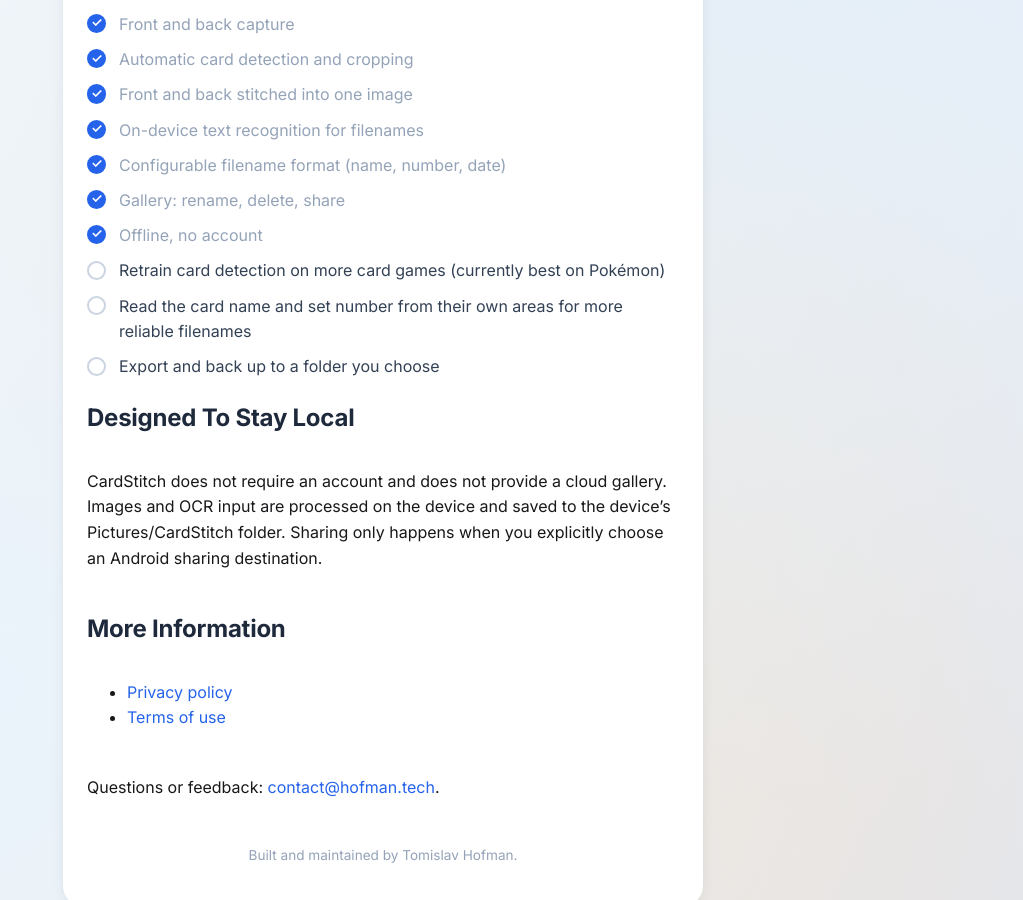
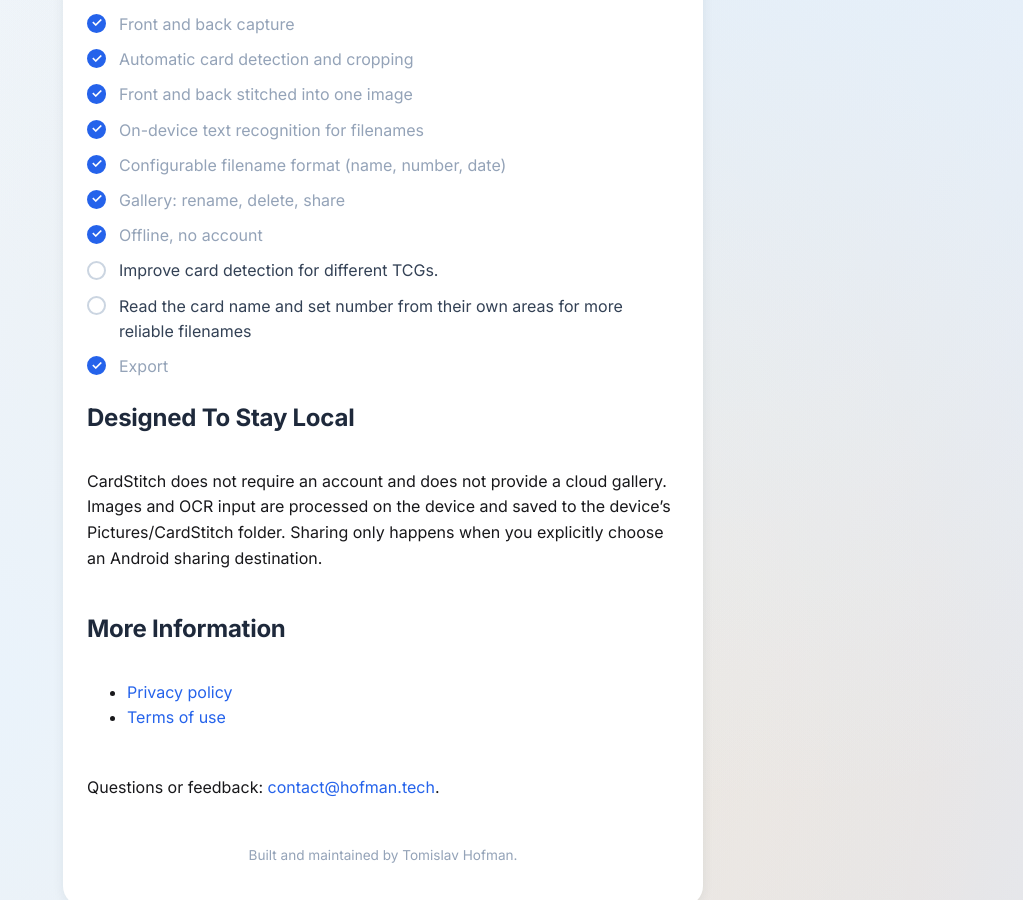
Before and after one commit to tomislavhofman/tomislavhofman.github.io, a Jekyll site: the page built from cardstitch/index.md, in a window 1280 px wide and 900 px high, scrolled down 582 px. Shown: the whole window, without its empty margins (257-1280 px from the left). Built offline with Jekyll 4.4.1, drawn with Linux system fonts in a browser that asks for light colours.

Commit message:
docs: Update CardStitch roadmap wording

```diff
--- a/cardstitch/index.md
+++ b/cardstitch/index.md
@@ -24,9 +24,9 @@
   <li class="done">Configurable filename format (name, number, date)</li>
   <li class="done">Gallery: rename, delete, share</li>
   <li class="done">Offline, no account</li>
-  <li>Retrain card detection on more card games (currently best on Pokémon)</li>
+  <li>Improve card detection for different TCGs.</li>
   <li>Read the card name and set number from their own areas for more reliable filenames</li>
-  <li>Export and back up to a folder you choose</li>
+  <li class="done">Export</li>
 </ul>
 
 ## Designed To Stay Local
```
